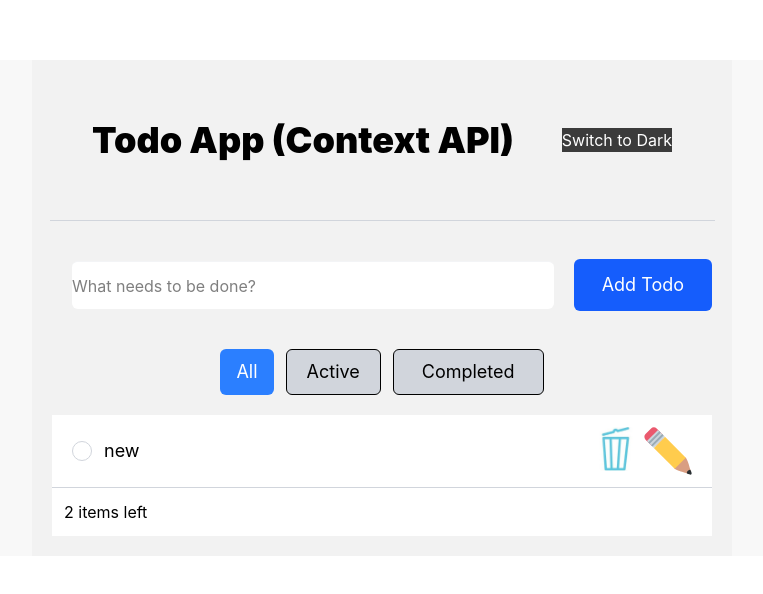
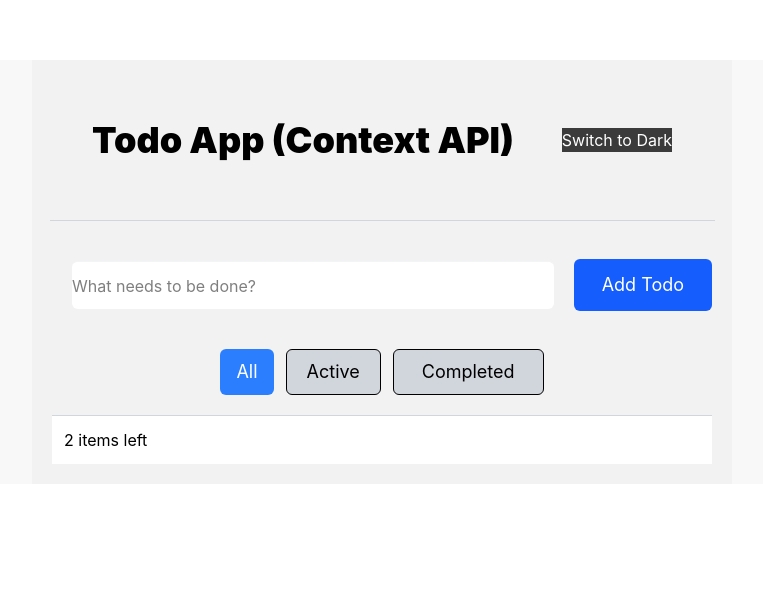
Before and after one commit to rhundal/context-api-to-do, a React (Vite) app in the folder todo-context-api/: page / in a window 1280 px wide. Shown: the top 594 px of the page, without its empty margins (258-1021 px from the left). Built offline with nearby package versions, Linux system fonts and the light colour scheme.

Commit message:
implemented TodoList to display all the items in the displayedTasks array by passing the individual tasks from the array to the TodoItem component. Styled TodoItems in the TodoItem component

```diff
--- a/todo-context-api/src/newcomponents/Todo-components/TodoItem.tsx
+++ b/todo-context-api/src/newcomponents/Todo-components/TodoItem.tsx
@@ -1,13 +1,19 @@
-export default function TodoItem() {
+import { type Task } from "../../types";
+
+interface taskProps {
+  task: Task;
+}
+
+export default function TodoItem({ task }: taskProps) {
   return (
     <>
-      <div className="bg-white w-full flex justify-between flex-row py-3 px-5">
+      <div className="bg-white w-full flex justify-between flex-row py-3 px-5 border-1 border-gray-300 rounded-md">
         <div className="flex flex-row gap-3 text-lg items-center">
           <input
             type="checkbox"
             className="rounded-full border border-gray-300 appearance-none w-5 h-5 checked:bg-green-400 checked:border-transparent"
-          />{" "}
-          new
+          />
+          {task.text}
         </div>
         <div className="flex flex-row gap-2">
           <button className="bg-[url('/delete.jpg')] bg-cover bg-center w-10 h-11"></button>
--- a/todo-context-api/src/newcomponents/Todo-components/TodoList.tsx
+++ b/todo-context-api/src/newcomponents/Todo-components/TodoList.tsx
@@ -15,7 +15,9 @@ export default function TodoList() {
   return (
     <div className="m-5">
       <div>
-        <TodoItem />
+        {displayedTasks.map((task) => {
+          return <TodoItem key={task.id} task={task} />;
+        })}
       </div>
       <hr className="border-t border-gray-300 w-full mx-auto" />
       <div className="bg-white w-full flex justify-between flex-row p-3">
```
